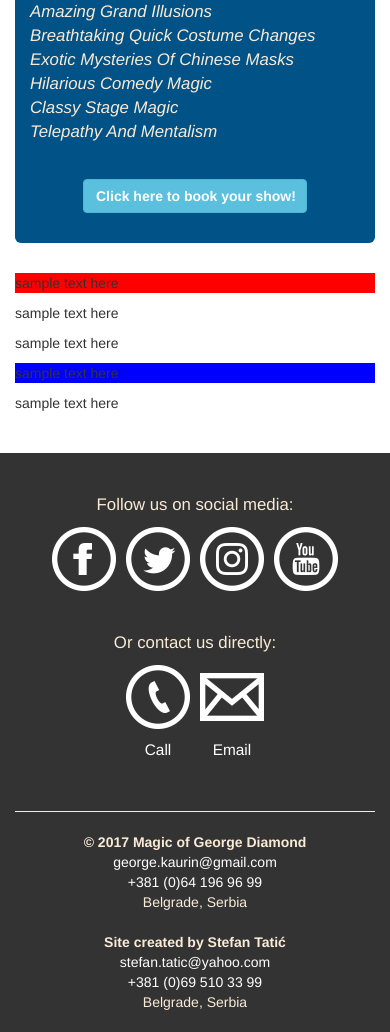
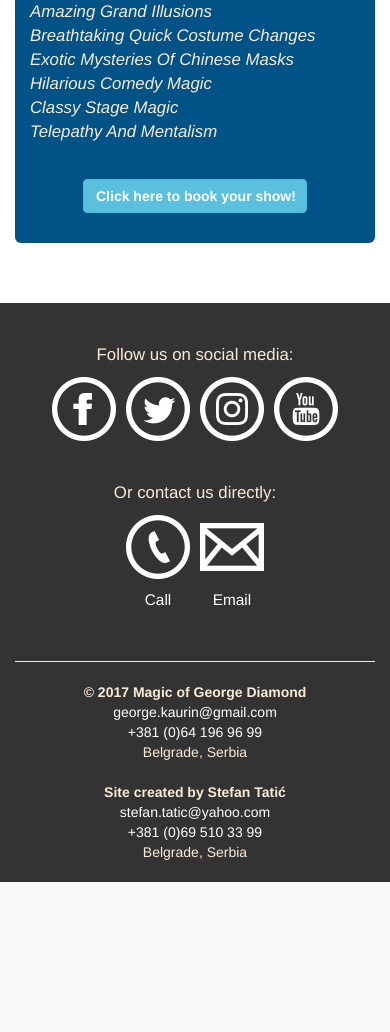
Before and after one commit to tale19/george-diamond, a PHP site: page / in a window 390 px wide. Shown: the part 2066-3098 px from the top of the page. After the commit the page ends 2948 px from the top, so only its background shows below. Run offline with PHP 8.4, Linux system fonts and the light colour scheme; some libraries are stand-ins or nearby versions.

Commit message:
top news finished; not resize-responsive

```diff
--- a/css/tale.css
+++ b/css/tale.css
@@ -315,12 +315,13 @@ p.credits ~ p.credits {
 
 	#top-news-image {
 		width: 40%;
+		/*background-color: magenta;*/
 		/* height needs to be set as an exact value via js */
 		float: left;
 		padding-right: 15px;
-	    white-space: nowrap;
-    	text-align: center;
-    	margin: 1em 0;
+	    /*white-space: nowrap;*/
+    	/*text-align: center; */
+    	/*margin: 1em 0;*/
 	}
 	.helper {
 	    display: inline-block;
--- a/index.html
+++ b/index.html
@@ -119,14 +119,8 @@
       <a href="#" type="button" class="btn btn-default btn-info">Click here to book your show!</a>
       <img src="images/jumbotron-img.png" alt="jumbotron image" class="hidden-xs">
     </div>
-  </div>
-
-  <p style="background-color: red;">sample text here</p>
-  <p>sample text here</p>
-  <p>sample text here</p>
-  <p style="background-color: blue;">sample text here</p>
-  <p>sample text here</p>
-</div>
+  </div>  <!-- jumbotron -->
+</div>  <!-- jumbotron container -->
 <div id="footer" class="container-fluid">
   <div id="footer-client" class="container">
     <div id="social-media">
--- a/js/tale.js
+++ b/js/tale.js
@@ -3,7 +3,6 @@ function main() {
 	var content = document.getElementById('about-george').innerHTML;
 	var text = document.getElementById('about-george').innerText;
 	var contentLength = content.length;
-
 	for (i=0; i < text.length; i++) {
 	  var span = document.createElement('span');
 	  var node = document.createTextNode(text[i]);
@@ -15,11 +14,6 @@ function main() {
 	document.getElementById('about-george').innerHTML = onlySpans;
 	// console.log(document.getElementById('about-george'));
 	$('#about-george span').delay(1).hide().fadeIn(1400);
-
-
-
-
-
 
 
 	// *** Dynamically show "read more" on top news if text is too long ***
@@ -67,12 +61,9 @@ function main() {
 	// *** Dynamically define container height and set overflow when a news article is expanded ***
 	console.log($('#top-news'));
 	console.log(document.getElementById('top-news'));
-
-
-
 	document.getElementById('top-news').style.height = "" + document.getElementById('top-news').scrollHeight + "px";
 	document.getElementById('top-news').style.overflow = "auto";
-
+	document.getElementById('top-news-image').style.height = "" + document.getElementById('top-news').scrollHeight + "px";
 
 
 }
```
Also changed, not shown: images/news-default.png.
